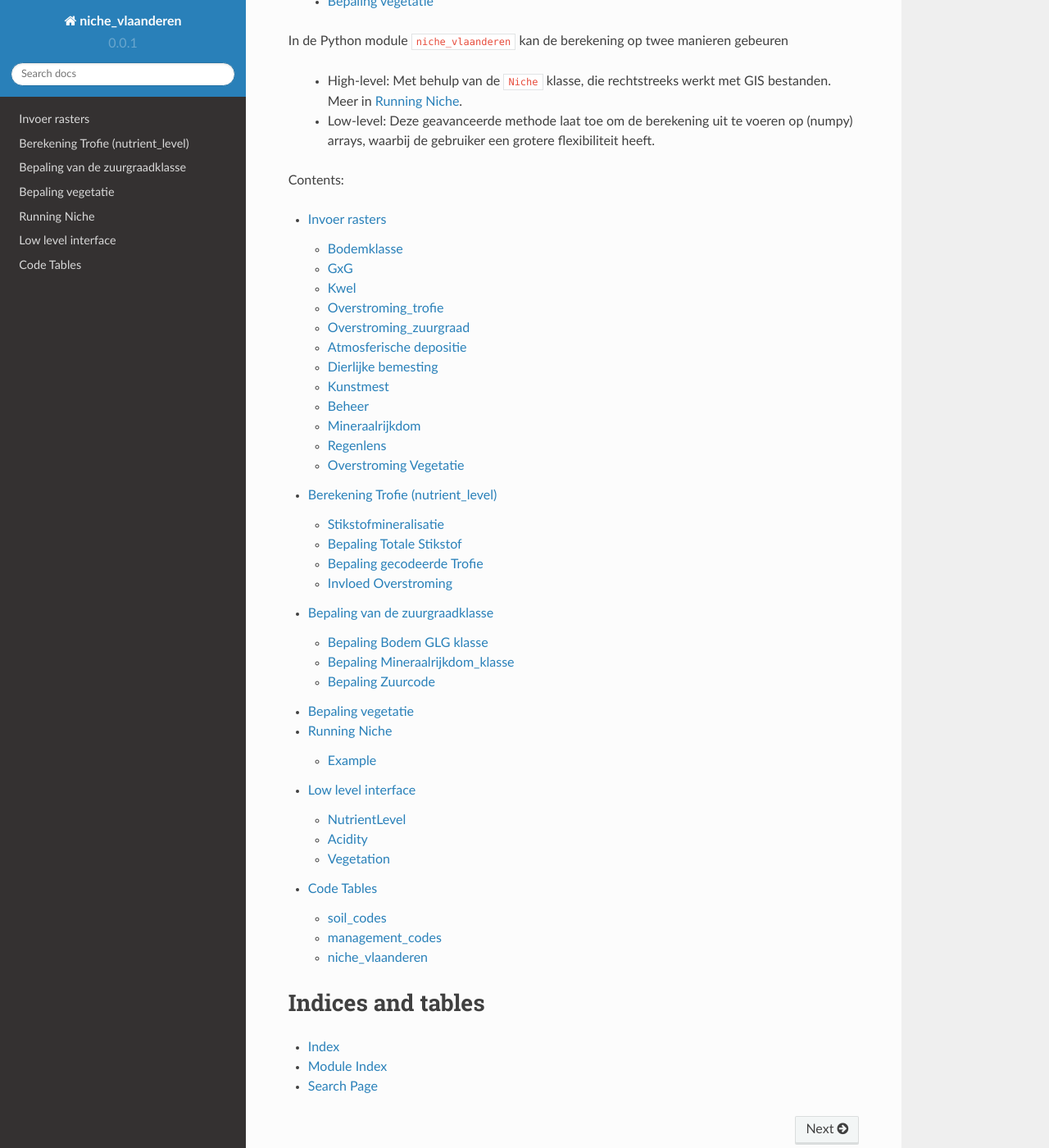
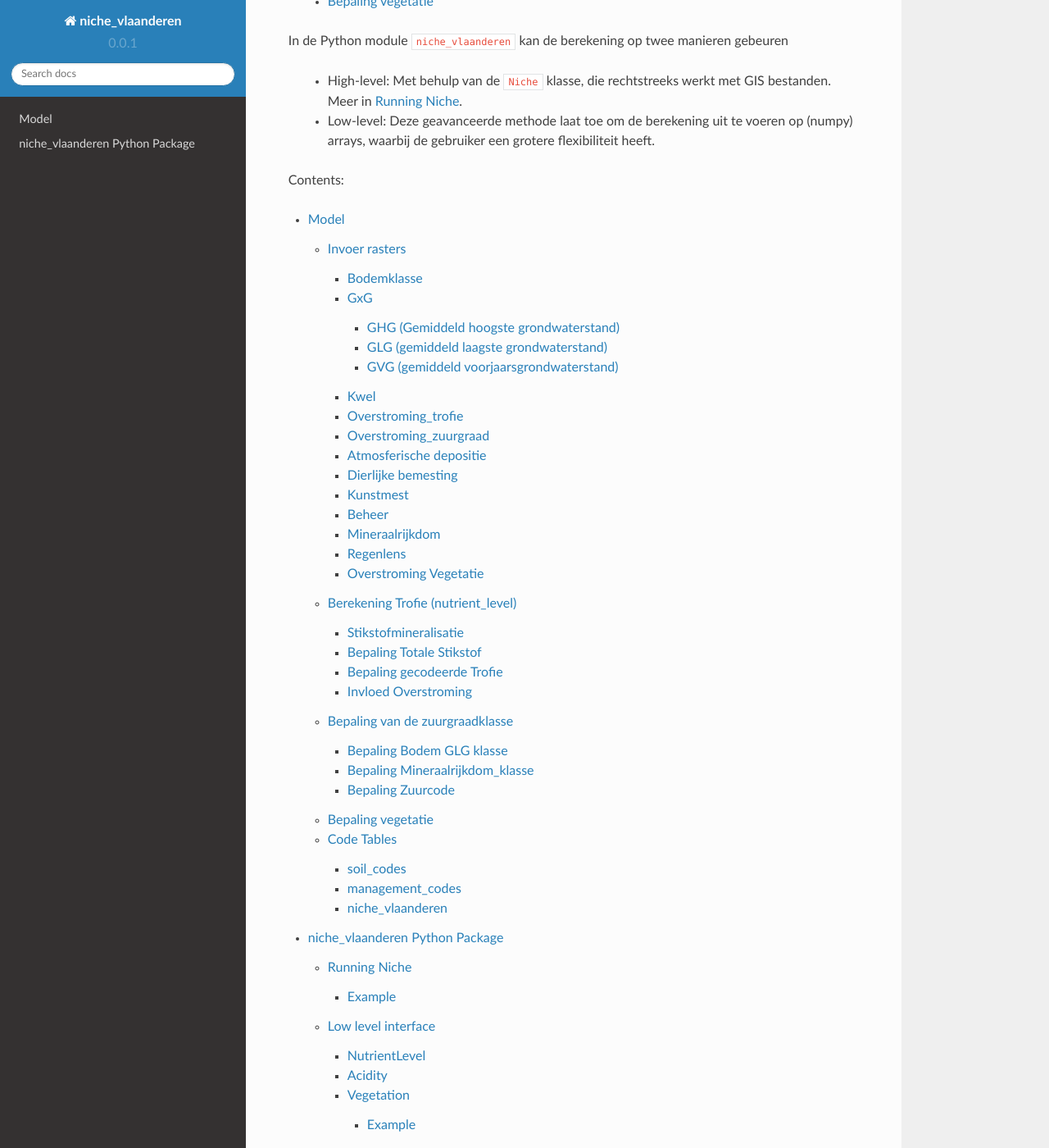
Before and after one commit to inbo/niche_vlaanderen, a Sphinx documentation site: the page built from docs/index.rst, in a window 1280 px wide and 1400 px high, scrolled down 339 px. Shown: the whole window at 82% size. Built offline with Sphinx 7.4.7 and the Read the Docs theme 2.0.0, drawn with Linux system fonts in a browser that asks for light colours.

Commit message:
Split documentation in 2 parts

```diff
--- a/docs/conf.py
+++ b/docs/conf.py
@@ -139,7 +139,8 @@ html_theme = 'sphinx_rtd_theme'
 # further.  For a list of options available for each theme, see the
 # documentation.
 #
-# html_theme_options = {}
+html_theme_options = {
+        'navigation_depth': 4}
 
 # Add any paths that contain custom themes here, relative to this directory.
 # html_theme_path = []
--- a/docs/index.rst
+++ b/docs/index.rst
@@ -23,15 +25,10 @@ In de Python module ``niche_vlaanderen`` kan de berekening op twee manieren gebe
 Contents:
 
 .. toctree::
-  :maxdepth: 2
+  :maxdepth: 4
 
-  invoer
-  trofie
-  zuur
-  vegetatie
-  niche
-  lowlevel
-  codetables
+  model
+  package
 
 
 Indices and tables
--- /dev/null
+++ b/docs/package.rst
@@ -0,0 +1,7 @@
+###############################
+niche_vlaanderen Python Package
+###############################
+
+.. toctree::
+  niche
+  lowlevel
```
Also changed, not shown: other parts of docs/index.rst (+2 -0 lines), docs/model.rst (added, +9 -0 lines).
